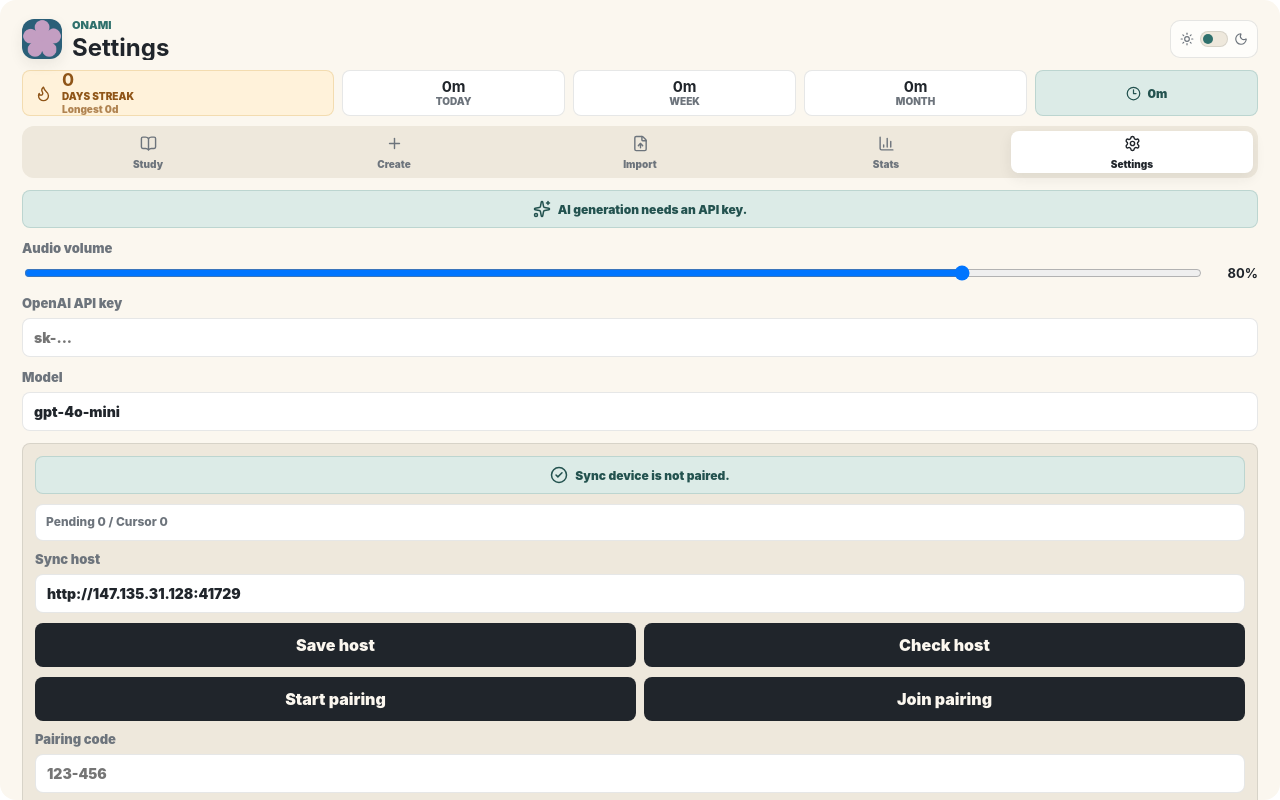
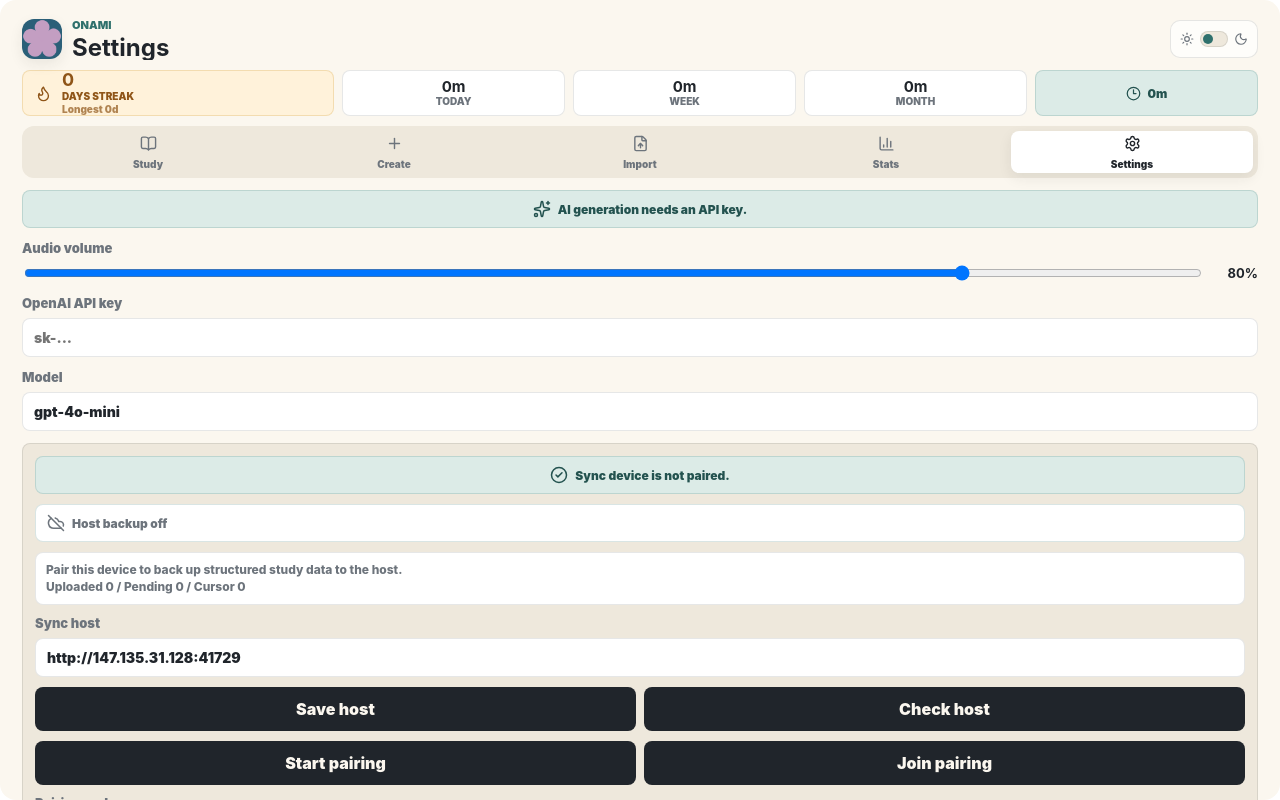
Before and after one commit to Peter-Greek/oNami, a React (Vite) app: page / in a window 1280 px wide. Both pictures are taken after a click on the button "Settings". Built offline with nearby package versions, Linux system fonts and the light colour scheme; what ts-fsrs would draw is missing.

Commit message:
Add sync backup indicator

```diff
--- a/src/App.css
+++ b/src/App.css
@@ -469,6 +469,29 @@ textarea:focus {
   font-weight: 800;
   line-height: 1.35;
   overflow-wrap: anywhere;
+}
+
+.backup-state {
+  justify-content: flex-start;
+  padding: 0 11px;
+}
+
+.backup-state.backed-up {
+  border-color: rgba(47, 112, 108, 0.22);
+  background: var(--teal-soft);
+  color: var(--teal-ink);
+}
+
+.backup-state.needs-sync {
+  border-color: rgba(213, 161, 67, 0.34);
+  background: var(--notice-bg);
+  color: var(--notice-ink);
+}
+
+.backup-state.no-data,
+.backup-state.not-paired {
+  background: var(--surface);
+  color: var(--muted);
 }
 
 .pairing-code-panel {
--- a/src/App.tsx
+++ b/src/App.tsx
@@ -16,6 +16,9 @@ import {
   Check,
   CheckCircle2,
   Clock3,
+  CloudCheck,
+  CloudOff,
+  CloudUpload,
   FileUp,
   Flame,
   Layers3,
@@ -73,6 +76,18 @@ const tabs: Array<{ id: View; label: string; icon: typeof BookOpen }> = [
   { id: 'stats', label: 'Stats', icon: BarChart3 },
   { id: 'settings', label: 'Settings', icon: Settings },
 ]
+
+const formatSyncTimestamp = (value: string | null): string | null => {
+  if (!value) return null
+  const date = new Date(value)
+  if (Number.isNaN(date.getTime())) return null
+  return new Intl.DateTimeFormat(undefined, {
+    month: 'short',
+    day: 'numeric',
+    hour: 'numeric',
+    minute: '2-digit',
+  }).format(date)
+}
 
 const viewTitle: Record<View, string> = {
   study: 'Study',
@@ -1385,6 +1400,29 @@ function SettingsView({
   const [pairingMode, setPairingMode] = useState<SyncPairingMode>('merge')
   const [syncRun, setSyncRun] = useState<SyncRunResult | null>(null)
   const [syncMessage, setSyncMessage] = useState('')
+  const BackupIcon =
+    syncStatus?.backupState === 'backed-up'
+      ? CloudCheck
+      : syncStatus?.backupState === 'needs-sync'
+        ? CloudUpload
+        : CloudOff
+  const backupTitle =
+    syncStatus?.backupState === 'backed-up'
+      ? 'Structured data backed up'
+      : syncStatus?.backupState === 'needs-sync'
+        ? 'Backup pending'
+        : syncStatus?.backupState === 'no-data'
+          ? 'No study data uploaded yet'
+          : 'Host backup off'
+  const backupTime = formatSyncTimestamp(syncStatus?.lastBackedUpAt ?? null)
+  const backupDetail =
+    syncStatus?.backupState === 'backed-up'
+      ? `Host stores synced deck, card, and review events${backupTime ? ` as of ${backupTime}` : ''}. Media file backup is not enabled yet.`
+      : syncStatus?.backupState === 'needs-sync'
+        ? `${syncStatus.pendingEvents} local changes need Sync now before the host is current.`
+        : syncStatus?.backupState === 'no-data'
+          ? 'Run Sync now after adding or importing cards. The host stores synced events; it is not only a wireless gateway.'
+          : 'Pair this device to back up structured study data to the host.'
 
   useEffect(() => {
     window.onami.ai.getSettings().then((next) => {
@@ -1507,9 +1545,18 @@ function SettingsView({
           <span>{syncStatus?.paired ? 'Sync device is paired.' : 'Sync device is not paired.'}</span>
         </div>
         {syncStatus && (
-          <div className="settings-note">
-            Pending {syncStatus.pendingEvents} / Cursor {syncStatus.lastHostCursor}
-          </div>
+          <>
+            <div className={`settings-state backup-state ${syncStatus.backupState}`}>
+              <BackupIcon size={18} />
+              <span>{backupTitle}</span>
+            </div>
+            <div className="settings-note">
+              {backupDetail}
+              <br />
+              Uploaded {syncStatus.backedUpEvents} / Pending {syncStatus.pendingEvents} / Cursor{' '}
+              {syncStatus.lastHostCursor}
+            </div>
+          </>
         )}
         <label className="field">
           <span>Sync host</span>
--- a/src/browserOnami.ts
+++ b/src/browserOnami.ts
@@ -680,6 +680,9 @@ export const installBrowserOnami = () => {
         paired: false,
         pendingEvents: 0,
         lastHostCursor: 0,
+        backedUpEvents: 0,
+        lastBackedUpAt: null,
+        backupState: 'not-paired',
       }),
       saveSettings: async (input) => {
         const hostUrl = input.hostUrl.trim().replace(/\/+$/, '') || 'http://147.135.31.128:41729'
@@ -692,6 +695,9 @@ export const installBrowserOnami = () => {
           paired: false,
           pendingEvents: 0,
           lastHostCursor: 0,
+          backedUpEvents: 0,
+          lastBackedUpAt: null,
+          backupState: 'not-paired',
         }
       },
       checkHealth: async () => {
```
Also changed, not shown: electron/domain/appServices.ts (+29 -3 lines), electron/domain/database.ts (+19 -0 lines), src/shared/types.ts (+7 -0 lines).
